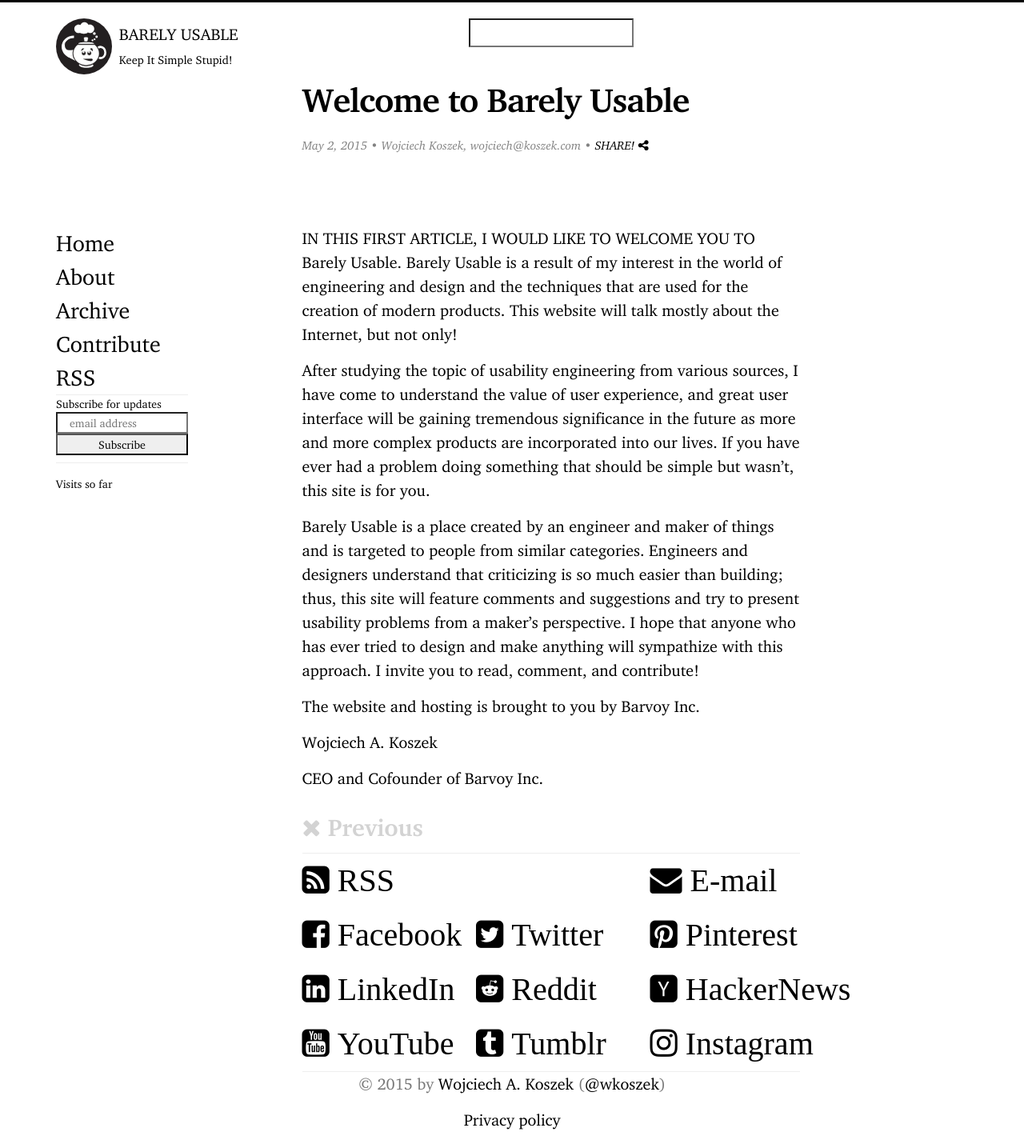
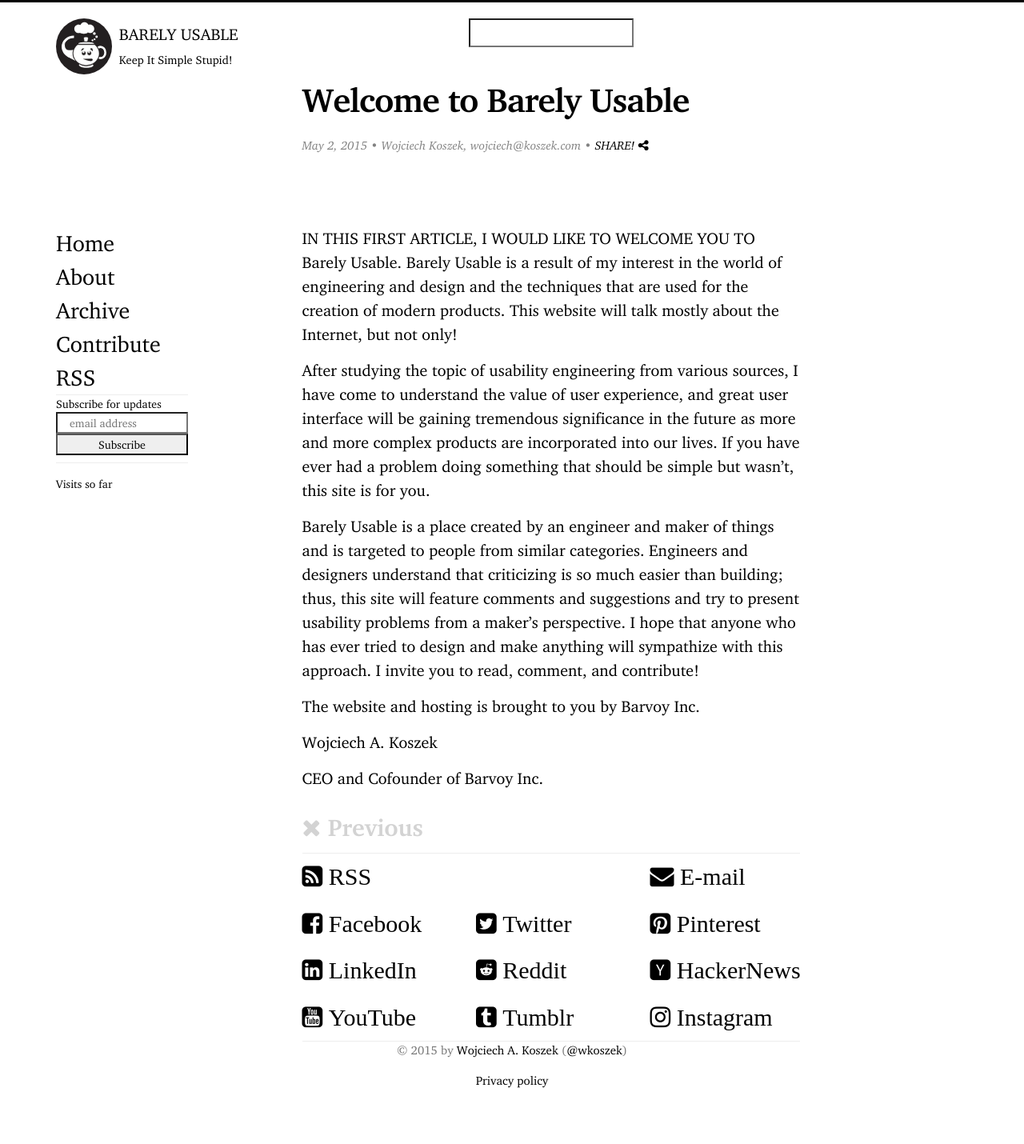
Before and after one commit to wkoszek/barelyusable, a Jekyll site: the page built from index.html, in a window 1280 px wide. Shown: the whole page at 80% size. Built offline with Jekyll 4.4.1, drawn with Linux system fonts in a browser that asks for light colours; nearby versions of some CDN libraries; comment, search, counter and statistics services are not loaded; after the commit the page ends 1377 px from its top, so only the background shows below that.

Commit message:
Change font size for social media.

```diff
--- a/_sass/_layout.scss
+++ b/_sass/_layout.scss
@@ -90,6 +90,10 @@
 /**
  * Site footer
  */
+.footer {
+	font-size: 75%;
+}
+
 .site-footer {
     padding: $spacing-unit 0;
 }
@@ -398,4 +402,5 @@ div.menu {
 .social {
 	padding-top: 2%;
 	padding-bottom: 2%;
+	font-size: 75%;
 }
```
